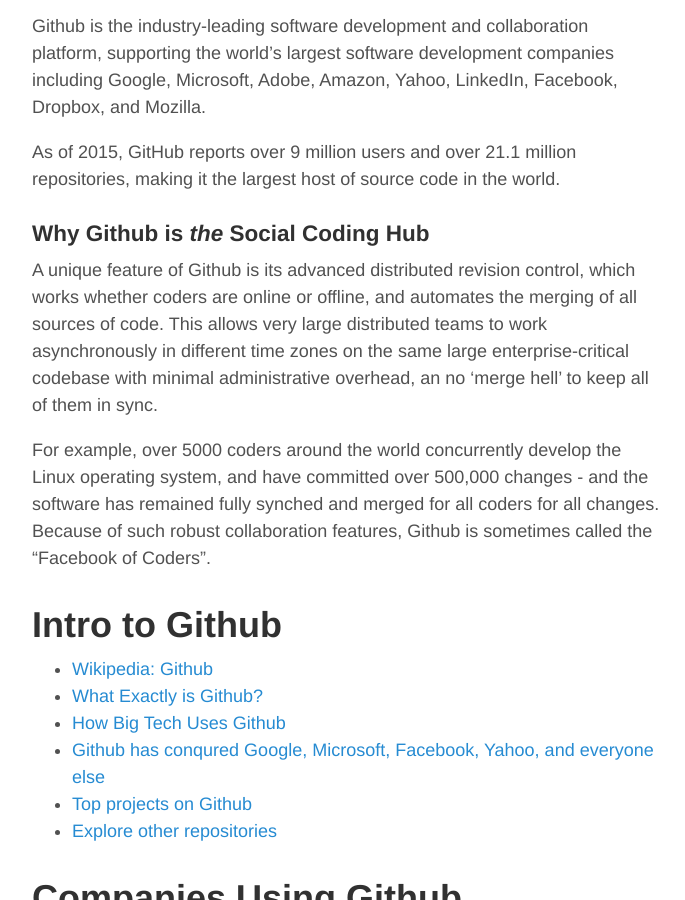
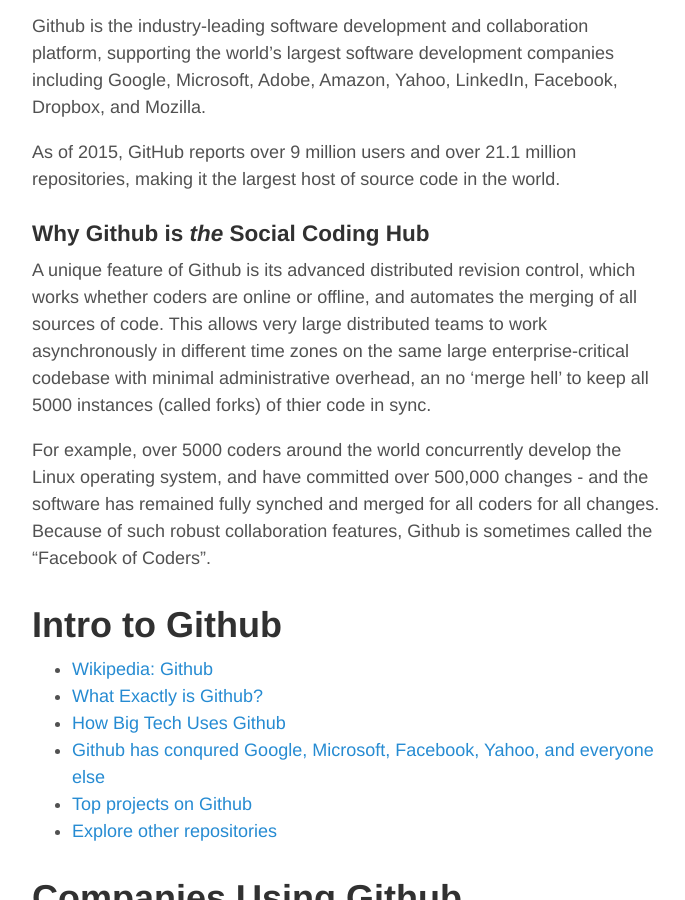
Before and after one commit to healthschema/healthschema.github.io, a Jekyll site: the page built from _posts/2015-08-20-github-intro.md, in a window 1280 px wide and 900 px high, scrolled down 530 px. Shown: the whole window, without its empty margins (293-978 px from the left). Built offline with Jekyll 4.4.1, drawn with Linux system fonts in a browser that asks for light colours.

Commit message:
Update 2015-08-20-github-intro.md

```diff
--- a/_posts/2015-08-20-github-intro.md
+++ b/_posts/2015-08-20-github-intro.md
@@ -16,7 +16,7 @@
 
 
 ### Why Github is *the* Social Coding Hub
-A unique feature of  Github is its advanced distributed revision control, which works whether coders are online or offline, and automates the merging of all sources of code. This allows very large distributed teams to work asynchronously in different time zones on the same large enterprise-critical codebase with minimal administrative overhead, an no 'merge hell' to keep all of them in sync.
+A unique feature of  Github is its advanced distributed revision control, which works whether coders are online or offline, and automates the merging of all sources of code. This allows very large distributed teams to work asynchronously in different time zones on the same large enterprise-critical codebase with minimal administrative overhead, an no 'merge hell' to keep all 5000 instances (called forks) of thier code in sync.
 
 For example, over 5000 coders around the world concurrently develop the Linux operating system, and have committed over 500,000 changes - and the software has remained fully synched and merged for all coders for all changes.  Because of such robust collaboration features, Github is sometimes called the "Facebook of Coders".
 
```
